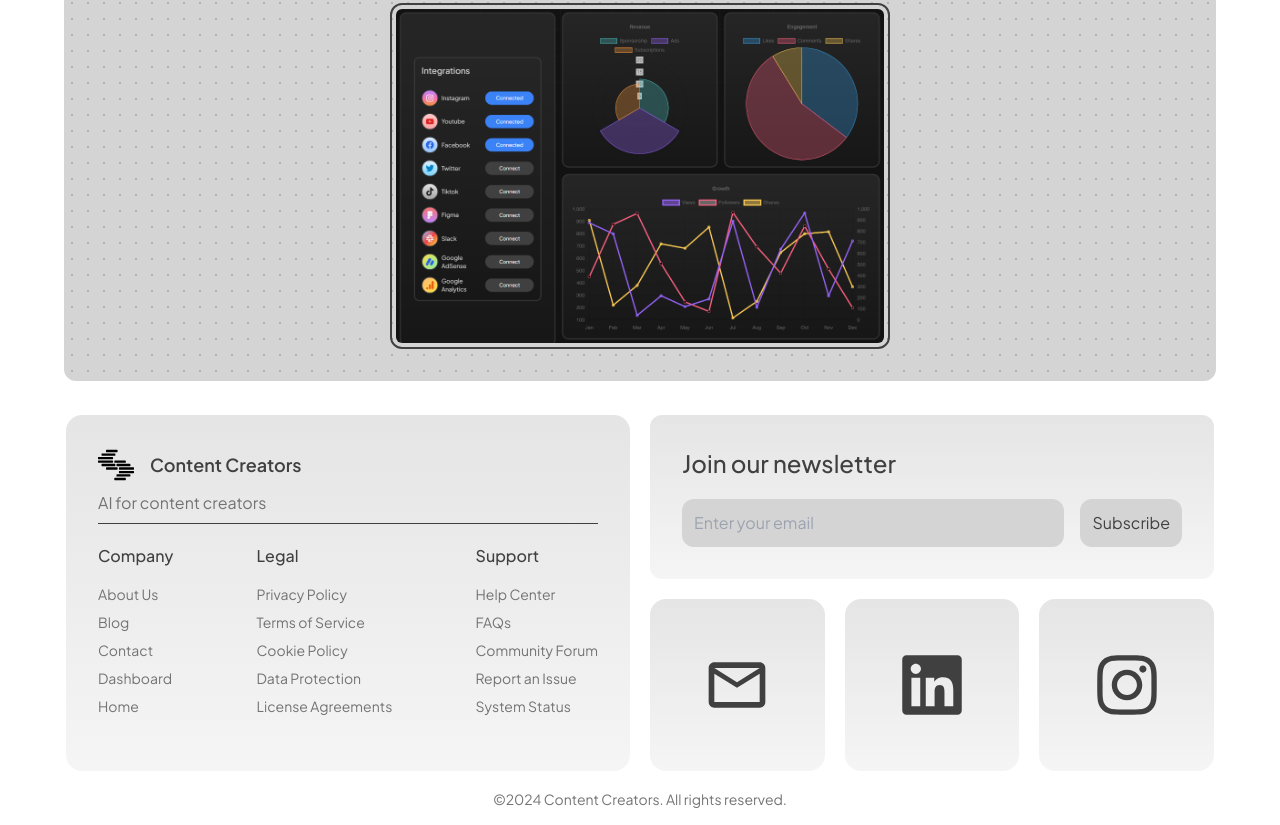
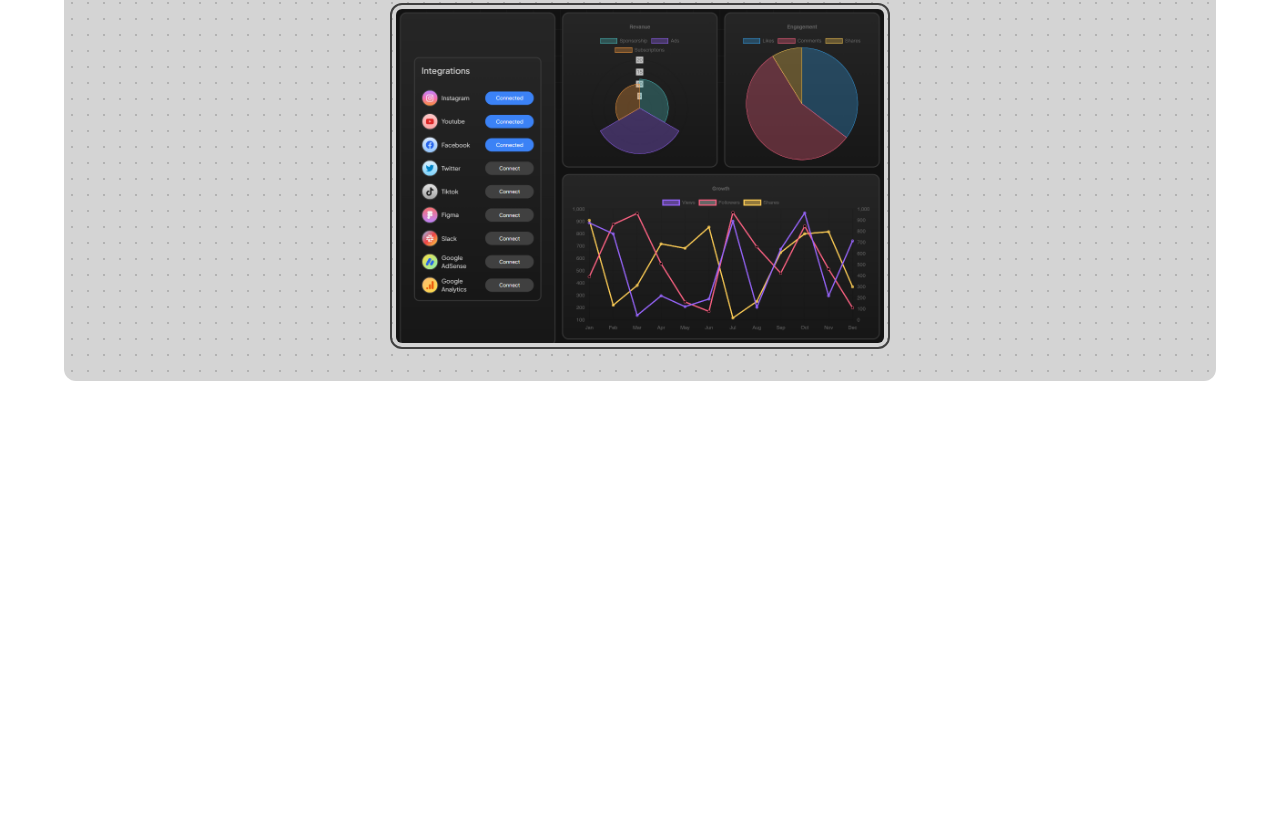
Before and after one commit to satriabahari/creator-pro, a Next.js app: page / in a window 1280 px wide. Shown: the part 5992-6817 px from the top of the page. After the commit the page ends 6421 px from the top, so only its background shows below. Built offline with nearby package versions, Linux system fonts and the light colour scheme.

Commit message:
refactor: disable footer

```diff
--- a/src/common/components/layouts/index.tsx
+++ b/src/common/components/layouts/index.tsx
@@ -5,7 +5,7 @@ import { usePathname } from "next/navigation";
 import AOS from "aos";
 import "aos/dist/aos.css";
 
-import Footer from "./footer/Footer";
+// import Footer from "./footer/Footer";
 import Header from "./header/Header";
 
 interface LayoutsProps {
@@ -33,7 +33,7 @@ const Layouts = ({ children }: LayoutsProps) => {
           <div className="pb-4">
             <Header />
             <main className="px-8 lg:px-16">{children}</main>
-            <Footer />
+            {/* <Footer /> */}
           </div>
         </>
       ) : (
```
